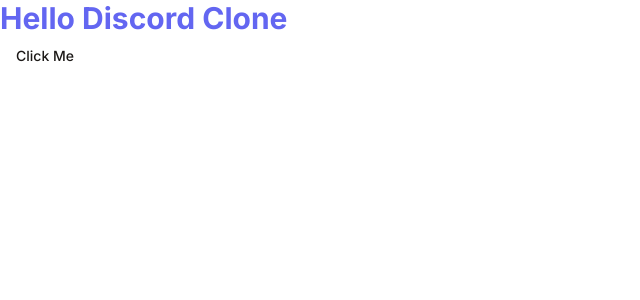
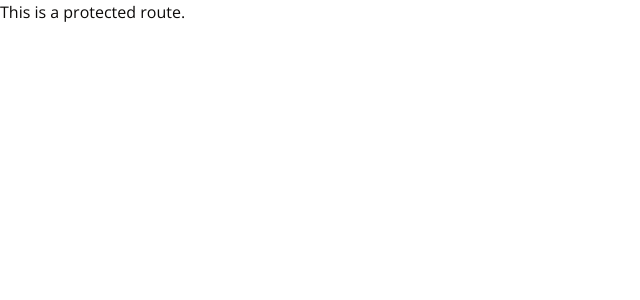
Before and after one commit to aaditya9899/discord-clone, a Next.js app: page / in a window 1280 px wide. Shown: the top 300 px of the page, without its empty margins (0-640 px from the left). Built offline with nearby package versions, Linux system fonts and the light colour scheme.

Commit message:
folder structure setup

```diff
--- /dev/null
+++ b/app/(auth)/(routes)/login/page.tsx
@@ -0,0 +1,7 @@
+import React from 'react'
+
+export default function LoginPage() {
+  return (
+    <div>Login Page! </div>
+  )
+}
--- /dev/null
+++ b/app/(auth)/(routes)/register/page.tsx
@@ -0,0 +1,7 @@
+import React from 'react'
+
+export default function RegisterPage() {
+  return (
+    <div>RegisterPage!</div>
+  )
+}
--- /dev/null
+++ b/app/(main)/(routes)/page.tsx
@@ -0,0 +1,8 @@
+
+export default function Home() {
+  return (
+    <div>
+   This is a protected route.
+   </div>
+  )
+}
--- a/app/layout.tsx
+++ b/app/layout.tsx
@@ -1,11 +1,11 @@
 import type { Metadata } from 'next'
-import { Inter } from 'next/font/google'
+import { Open_Sans } from 'next/font/google'
 import './globals.css'
 
-const inter = Inter({ subsets: ['latin'] })
+const font = Open_Sans({ subsets: ['latin'] })
 
 export const metadata: Metadata = {
-  title: 'Create Next App',
+  title: 'Team Chat Application',
   description: 'Generated by create next app',
 }
 
@@ -16,7 +16,7 @@
 }) {
   return (
     <html lang="en">
-      <body className={inter.className}>{children}</body>
+      <body className={font.className}>{children}</body>
     </html>
   )
 }
--- a/app/page.tsx
+++ /dev/null
@@ -1,10 +0,0 @@
-import { Button } from "@/components/ui/button";
-
-export default function Home() {
-  return (
-    <div className="">
-   <p className="text-3xl font-bold text-indigo-500">Hello Discord Clone</p>
-   <Button variant="link">Click Me</Button>
-   </div>
-  )
-}
```
